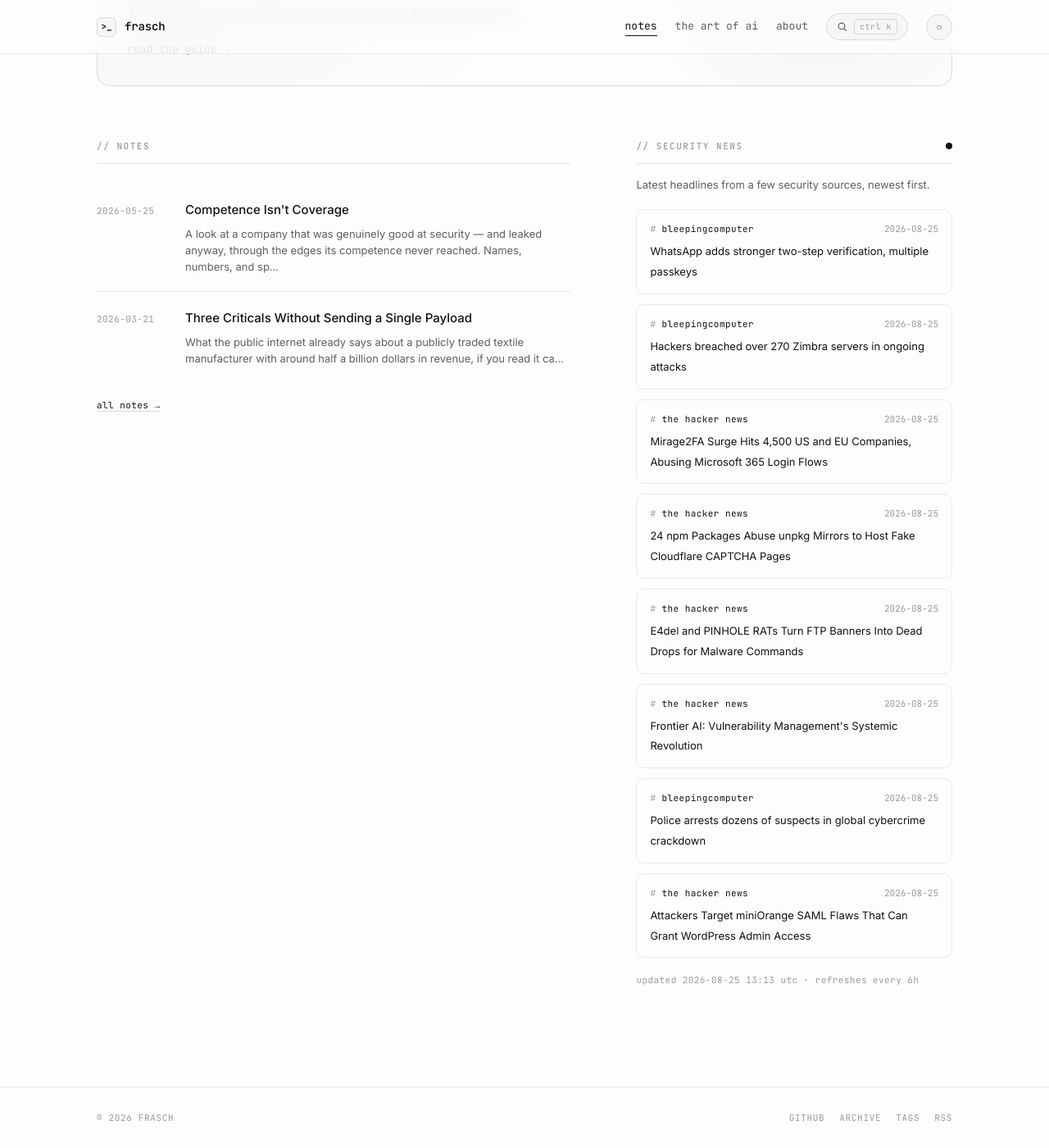
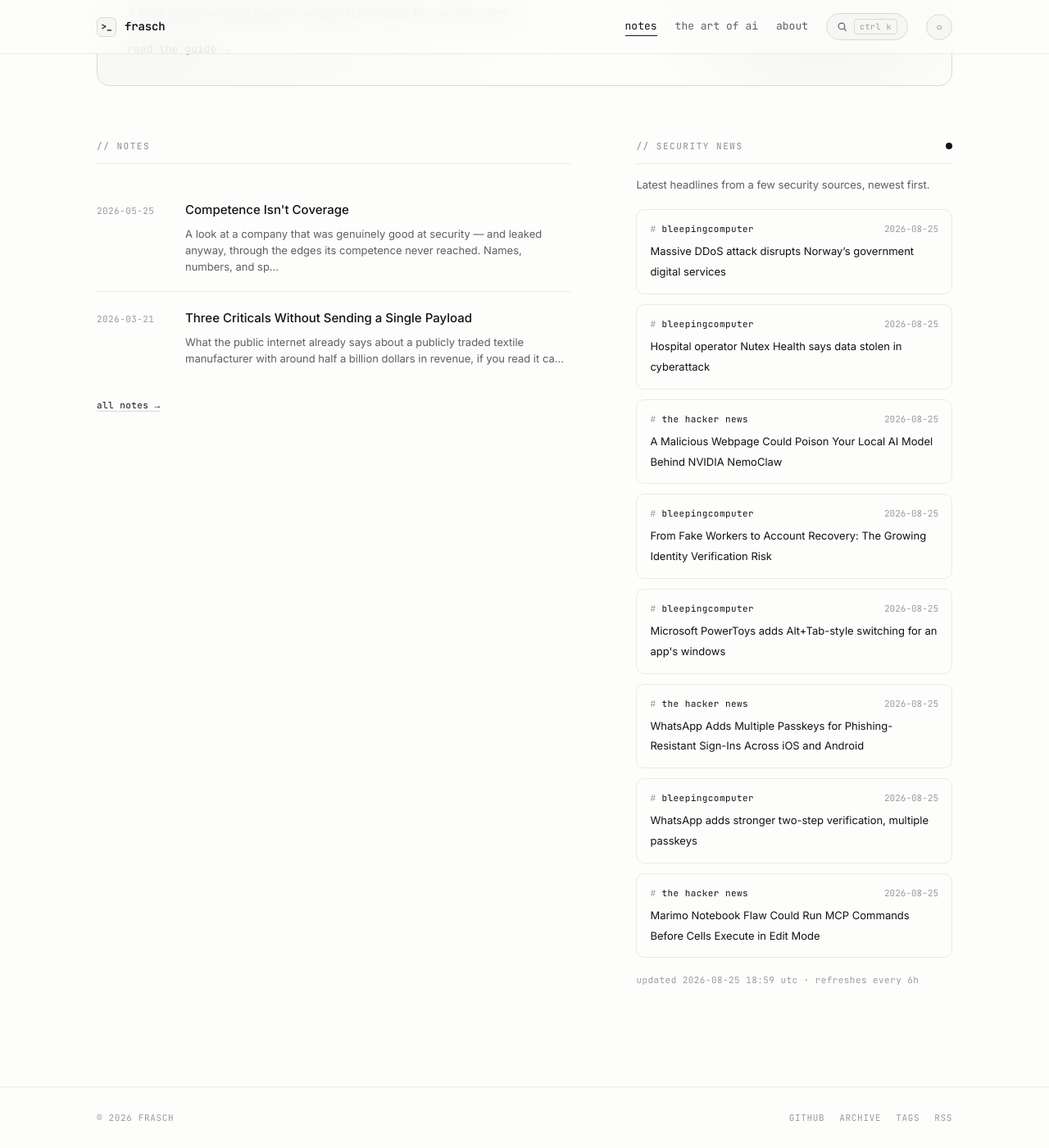
Before and after one commit to whoisfrasch/frasch, a Jekyll site: the page built from index.html, in a window 1280 px wide and 1400 px high, scrolled down 615 px. Shown: the whole window at 82% size. Built offline with Jekyll 4.4.1, drawn with Linux system fonts in a browser that asks for light colours.

Commit message:
Refresh security news feed

```diff
--- a/_data/news.json
+++ b/_data/news.json
@@ -1,6 +1,42 @@
 {
-  "updated": "2026-08-25T13:13:17Z",
+  "updated": "2026-08-25T18:59:10Z",
   "items": [
+    {
+      "source": "bleepingcomputer",
+      "title": "Massive DDoS attack disrupts Norway’s government digital services",
+      "link": "https://www.bleepingcomputer.com/news/security/massive-ddos-attack-disrupts-norways-government-digital-services/",
+      "date": "2026-08-25T15:52:36Z"
+    },
+    {
+      "source": "bleepingcomputer",
+      "title": "Hospital operator Nutex Health says data stolen in cyberattack",
+      "link": "https://www.bleepingcomputer.com/news/security/hospital-operator-nutex-health-says-data-stolen-in-cyberattack/",
+      "date": "2026-08-25T14:44:16Z"
+    },
+    {
+      "source": "the hacker news",
+      "title": "A Malicious Webpage Could Poison Your Local AI Model Behind NVIDIA NemoClaw",
+      "link": "https://thehackernews.com/2026/08/a-malicious-webpage-could-poison-your.html",
+      "date": "2026-08-25T14:07:37Z"
+    },
+    {
+      "source": "bleepingcomputer",
+      "title": "From Fake Workers to Account Recovery: The Growing Identity Verification Risk",
+      "link": "https://www.bleepingcomputer.com/news/security/from-fake-workers-to-account-recovery-the-growing-identity-verification-risk/",
+      "date": "2026-08-25T14:01:11Z"
+    },
+    {
+      "source": "bleepingcomputer",
+      "title": "Microsoft PowerToys adds Alt+Tab-style switching for an app's windows",
+      "link": "https://www.bleepingcomputer.com/news/microsoft/microsoft-powertoys-adds-alt-plustab-style-switching-for-an-apps-windows/",
+      "date": "2026-08-25T13:51:58Z"
+    },
+    {
+      "source": "the hacker news",
+      "title": "WhatsApp Adds Multiple Passkeys for Phishing-Resistant Sign-Ins Across iOS and Android",
+      "link": "https://thehackernews.com/2026/08/whatsapp-adds-multiple-passkeys-for.html",
+      "date": "2026-08-25T13:19:41Z"
+    },
     {
       "source": "bleepingcomputer",
       "title": "WhatsApp adds stronger two-step verification, multiple passkeys",
@@ -8,46 +44,10 @@
       "date": "2026-08-25T13:00:00Z"
     },
     {
-      "source": "bleepingcomputer",
-      "title": "Hackers breached over 270 Zimbra servers in ongoing attacks",
-      "link": "https://www.bleepingcomputer.com/news/security/hackers-breached-over-270-zimbra-servers-in-ongoing-attacks/",
-      "date": "2026-08-25T12:04:02Z"
-    },
-    {
       "source": "the hacker news",
-      "title": "Mirage2FA Surge Hits 4,500 US and EU Companies, Abusing Microsoft 365 Login Flows",
-      "link": "https://thehackernews.com/2026/08/mirage2fa-surge-hits-4500-us-and-eu.html",
-      "date": "2026-08-25T11:56:15Z"
-    },
-    {
-      "source": "the hacker news",
-      "title": "24 npm Packages Abuse unpkg Mirrors to Host Fake Cloudflare CAPTCHA Pages",
-      "link": "https://thehackernews.com/2026/08/24-npm-packages-abuse-unpkg-mirrors-to.html",
-      "date": "2026-08-25T11:52:43Z"
-    },
-    {
-      "source": "the hacker news",
-      "title": "E4del and PINHOLE RATs Turn FTP Banners Into Dead Drops for Malware Commands",
-      "link": "https://thehackernews.com/2026/08/e4del-and-pinhole-rats-turn-ftp-banners.html",
-      "date": "2026-08-25T11:33:44Z"
-    },
-    {
-      "source": "the hacker news",
-      "title": "Frontier AI: Vulnerability Management's Systemic Revolution",
-      "link": "https://thehackernews.com/2026/08/frontier-ai-vulnerability-managements.html",
-      "date": "2026-08-25T11:14:07Z"
-    },
-    {
-      "source": "bleepingcomputer",
-      "title": "Police arrests dozens of suspects in global cybercrime crackdown",
-      "link": "https://www.bleepingcomputer.com/news/security/police-arrests-dozens-of-suspects-in-global-cybercrime-crackdown/",
-      "date": "2026-08-25T10:53:20Z"
-    },
-    {
-      "source": "the hacker news",
-      "title": "Attackers Target miniOrange SAML Flaws That Can Grant WordPress Admin Access",
-      "link": "https://thehackernews.com/2026/08/attackers-target-miniorange-saml-flaws.html",
-      "date": "2026-08-25T08:34:07Z"
+      "title": "Marimo Notebook Flaw Could Run MCP Commands Before Cells Execute in Edit Mode",
+      "link": "https://thehackernews.com/2026/08/marimo-notebook-flaw-could-run-mcp.html",
+      "date": "2026-08-25T12:43:51Z"
     }
   ]
 }
```
